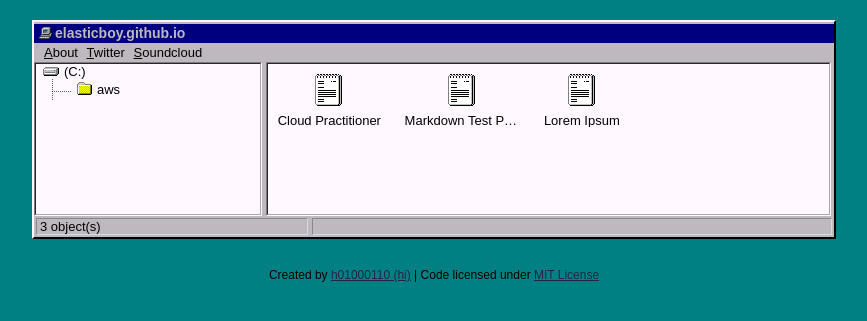
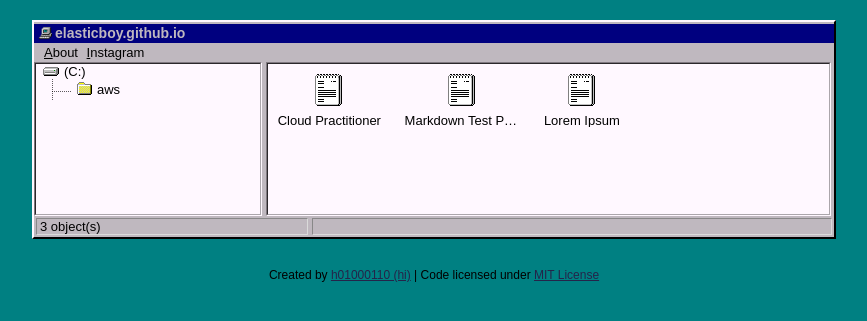
Before and after one commit to elasticboy/elasticboy.github.io, a Jekyll site: the page built from index.html, in a window 1280 px wide. Shown: the top 321 px of the page, without its empty margins (206-1073 px from the left). Built offline with Jekyll 4.4.1, drawn with Linux system fonts in a browser that asks for light colours.

Commit message:
Update topbar.html

```diff
--- a/_includes/topbar.html
+++ b/_includes/topbar.html
@@ -1,5 +1,4 @@
 <ul class="topbar">
 	<a href="/me"><li><u>A</u>bout</li></a>
-	<a href="http://twitter.com/h01000110" target="_blank"><li><u>T</u>witter</li></a>
-	<a href="http://soundcloud.com/h01000110" target="_blank"><li><u>S</u>oundcloud</li></a>
+	<a href="http://instagram.com/kedsaer" target="_blank"><li><u>I</u>nstagram</li></a>
 </ul>
```
